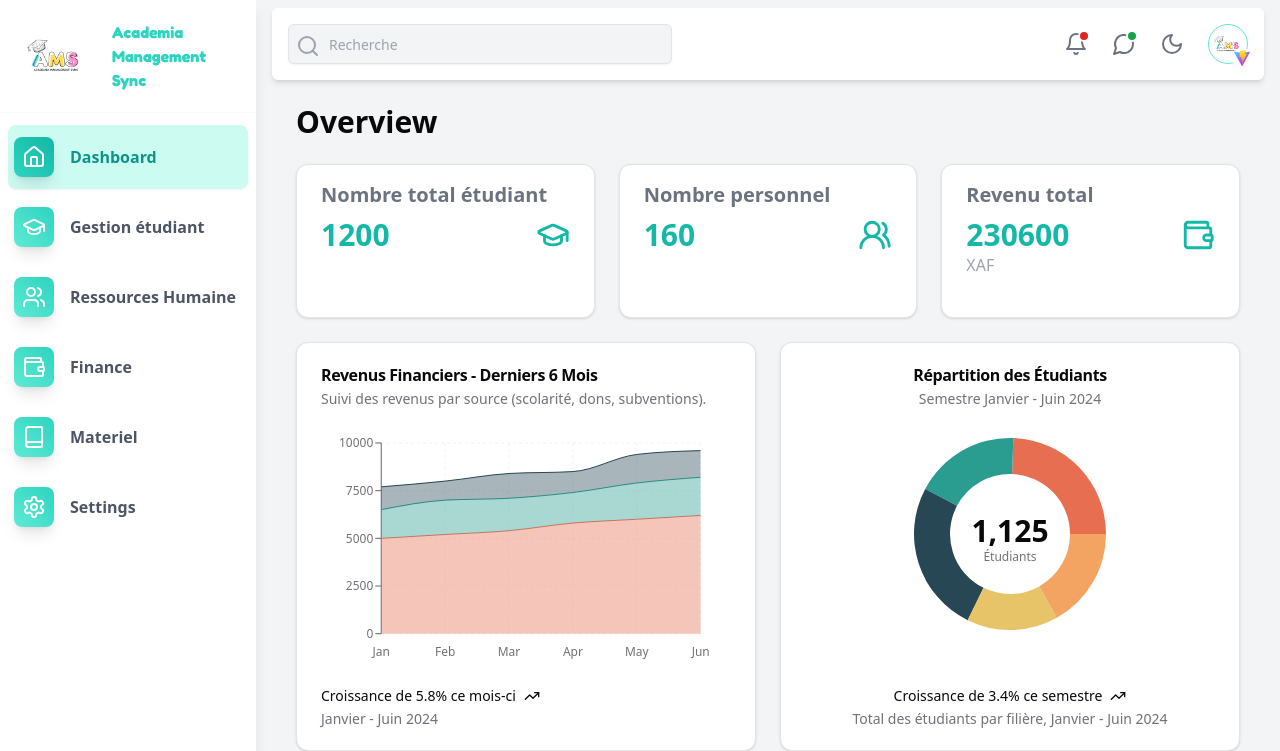
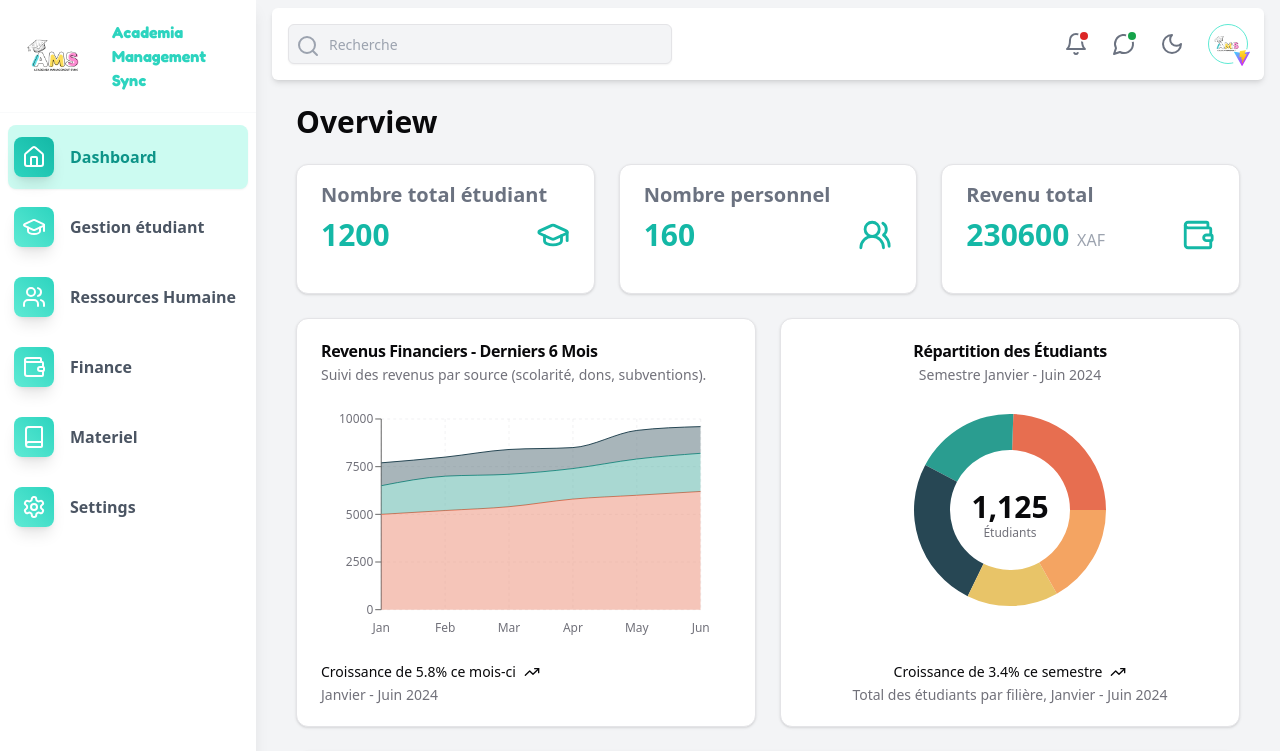
Before and after one commit to AureDulvresse/app.ams.io, a React (Vite) app: page / in a window 1280 px wide. Shown: the top 751 px of the page. Built offline with nearby package versions, Linux system fonts and the light colour scheme.

Commit message:
statcard updated

```diff
--- a/src/components/common/StatCard.tsx
+++ b/src/components/common/StatCard.tsx
@@ -10,16 +10,25 @@ interface StatCardProps {
   unity?: string;
 }
 
-const StatCard: React.FC<StatCardProps> = ({ libelle, data, icon: Icon, unity }) => {
+const StatCard: React.FC<StatCardProps> = ({
+  libelle,
+  data,
+  icon: Icon,
+  unity,
+}) => {
   return (
     <Card className="py-4 hover:shadow-lg transition-shadow duration-200 ease-in-out">
       <CardContent>
         <h3 className="text-xl text-gray-500 font-semibold mb-2">{libelle}</h3>
         <div className="flex items-center justify-between">
-          <p className="text-3xl font-bold text-teal-500">{data}</p>
+          <p className="text-teal-500">
+            <span className="text-3xl font-bold">{data} </span>
+            <span className="text-gray-400 dark:text-gray-700 text-md">
+              {unity}
+            </span>
+          </p>
           <Icon className="text-teal-500" size={34} />
         </div>
-        <p className="text-gray-400 dark:text-gray-700 text-md">{unity}</p>
       </CardContent>
     </Card>
   );
```
Also changed, not shown: src/components/Students.tsx (line endings or trailing spaces).
